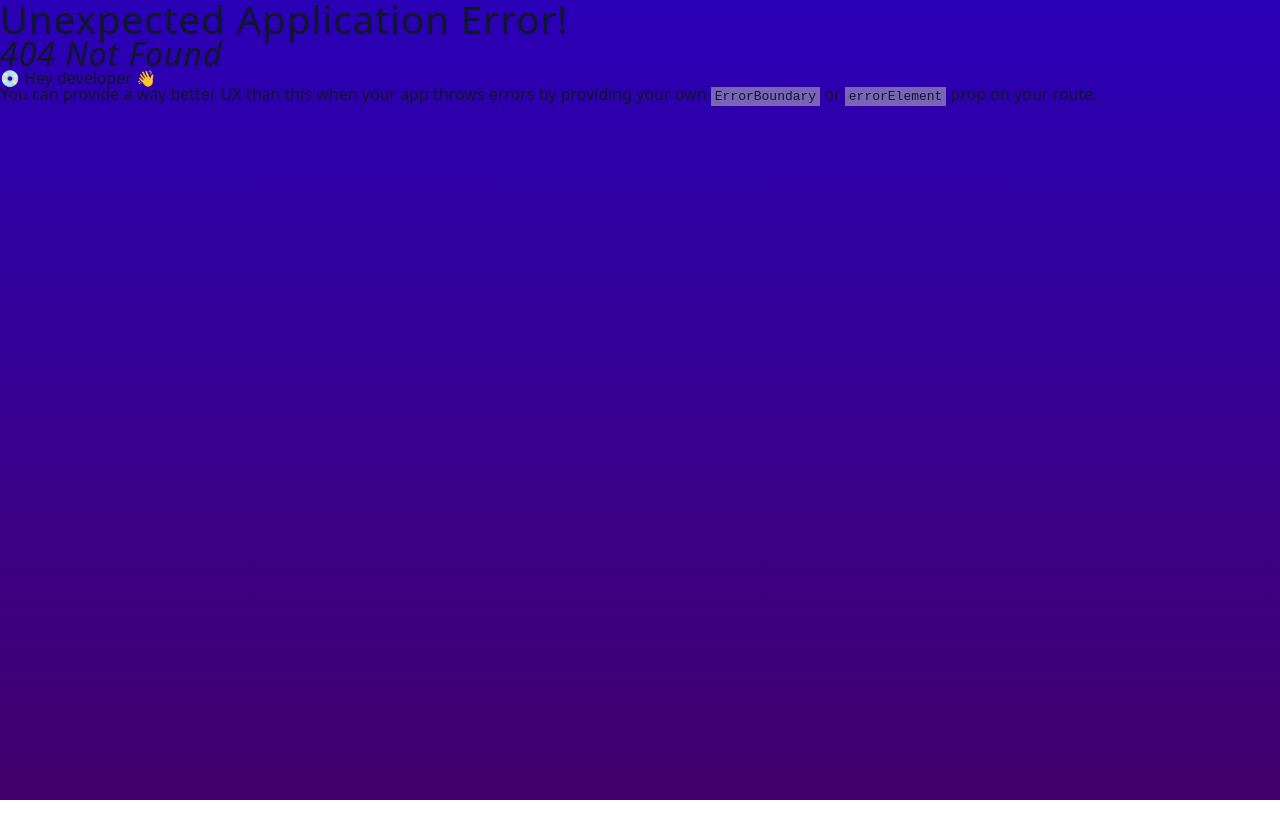
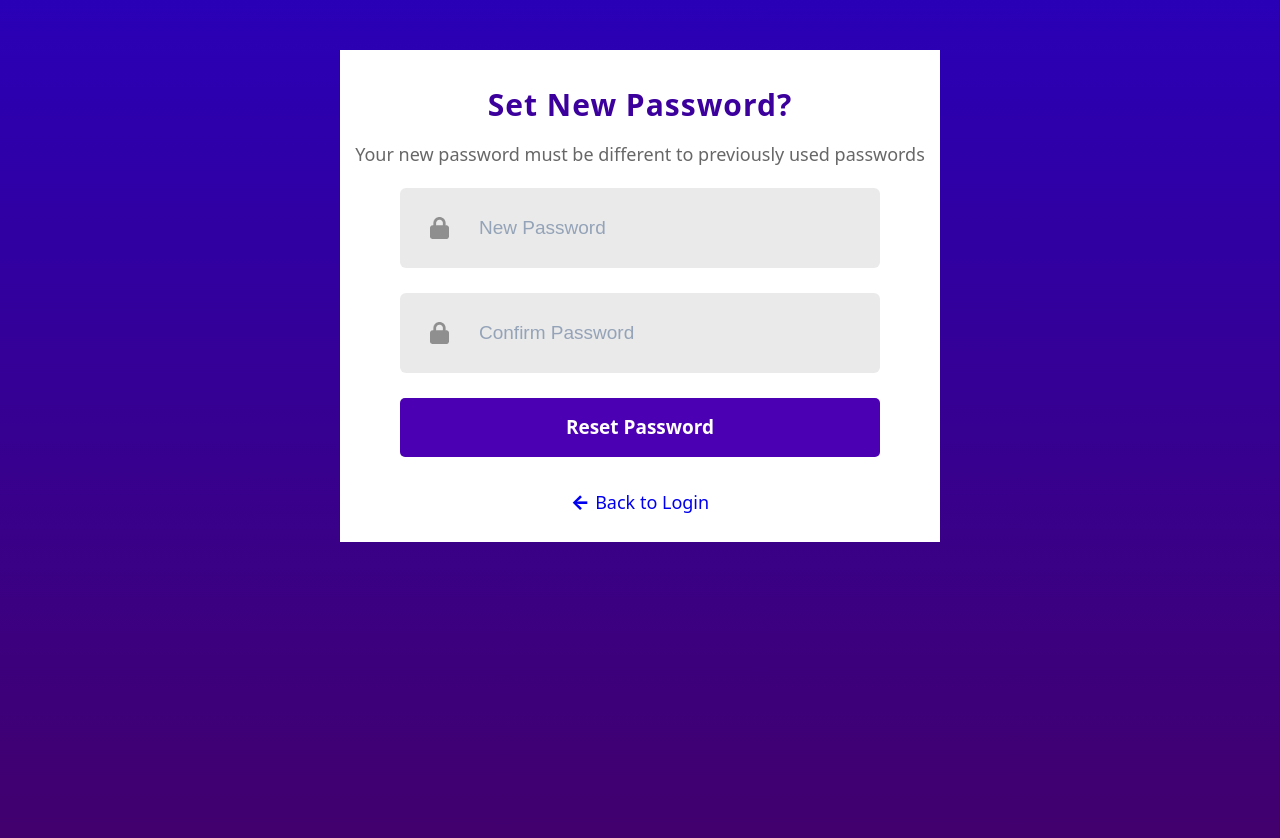
Before and after one commit to akshaykhatri-art/EventAppMern, a React (Vite) app in the folder client/: page /set-new-password in a window 1280 px wide. Before the commit this address had no page. Shown: the top 838 px of the page. Before the commit the page ends 800 px from the top, so only its background shows below. Built offline with nearby package versions, Linux system fonts and the light colour scheme.

Commit message:
Set New Password Page

```diff
--- /dev/null
+++ b/client/src/pages/SetNewPassword.jsx
@@ -0,0 +1,37 @@
+import React from "react";
+import { Link } from "react-router-dom";
+import password_icon from "../assets/images/password.png";
+import "../assets/css/RegisterLogin.css";
+
+const SetNewPassword = () => {
+  return (
+    <div className="container-register-login">
+      <div className="submit-container top-container">
+        <h2>Set New Password?</h2>
+      </div>
+      <div className="card-text">
+        <p>Your new password must be different to previously used passwords</p>
+      </div>
+      <div className="inputs">
+        <div className="input">
+          <img src={password_icon} alt="" />
+          <input type="password" placeholder="New Password" />
+        </div>
+        <div className="input">
+          <img src={password_icon} alt="" />
+          <input type="password" placeholder="Confirm Password" />
+        </div>
+      </div>
+      <div className="submit-container button-container">
+        <div className="submit button">Reset Password</div>
+      </div>
+      <div className="back-to-login">
+        <Link to="/login">
+          <span>&#8592; </span>Back to Login
+        </Link>
+      </div>
+    </div>
+  );
+};
+
+export default SetNewPassword;
--- a/client/src/pages/index.js
+++ b/client/src/pages/index.js
@@ -3,3 +3,4 @@ export { default as Register } from "./Register";
 export { default as HomeLayout } from "./HomeLayout";
 export { default as ForgotPassword } from "./ForgotPassword";
 export { default as Otp } from "./Otp";
+export { default as SetNewPassword } from "./SetNewPassword";
```
Also changed, not shown: client/src/App.jsx (+12 -1 lines).
